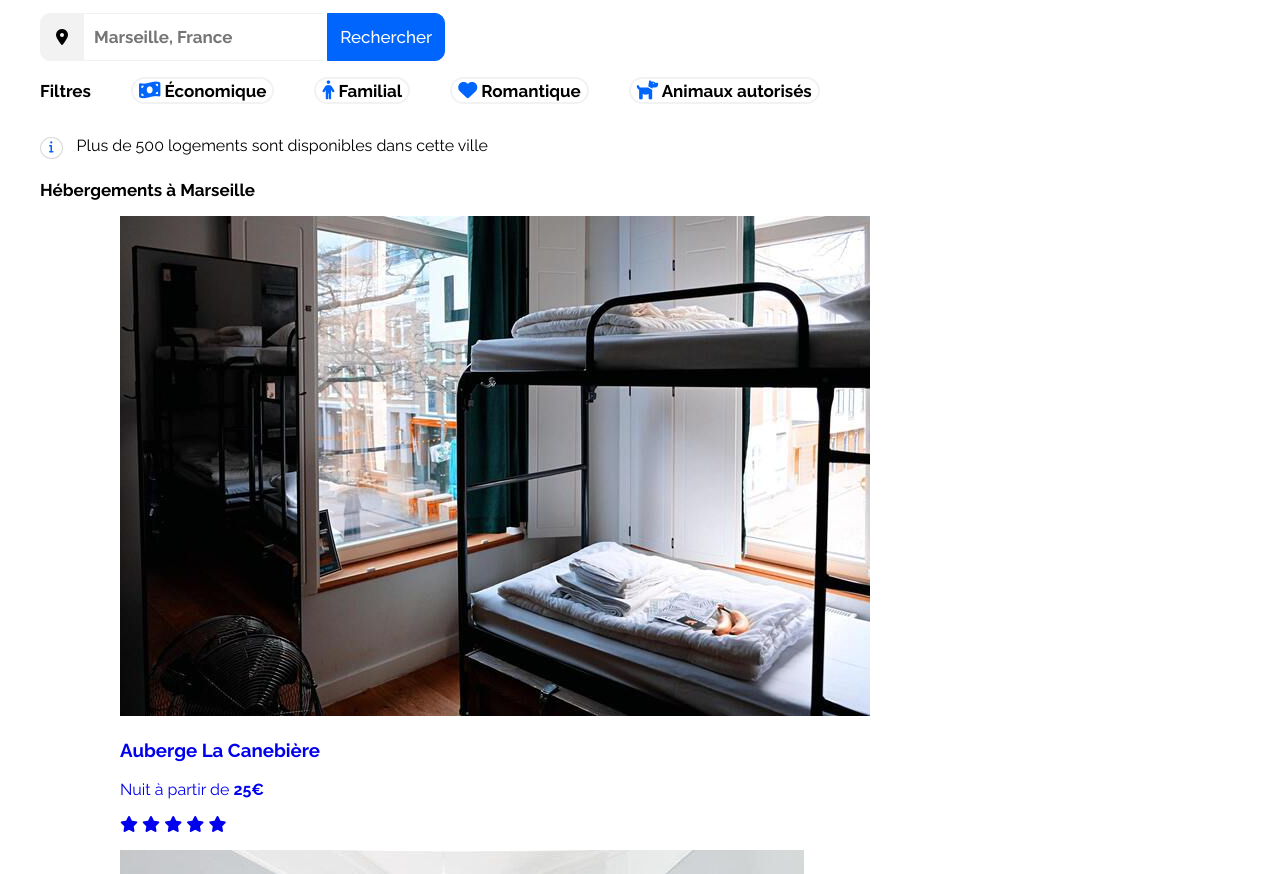
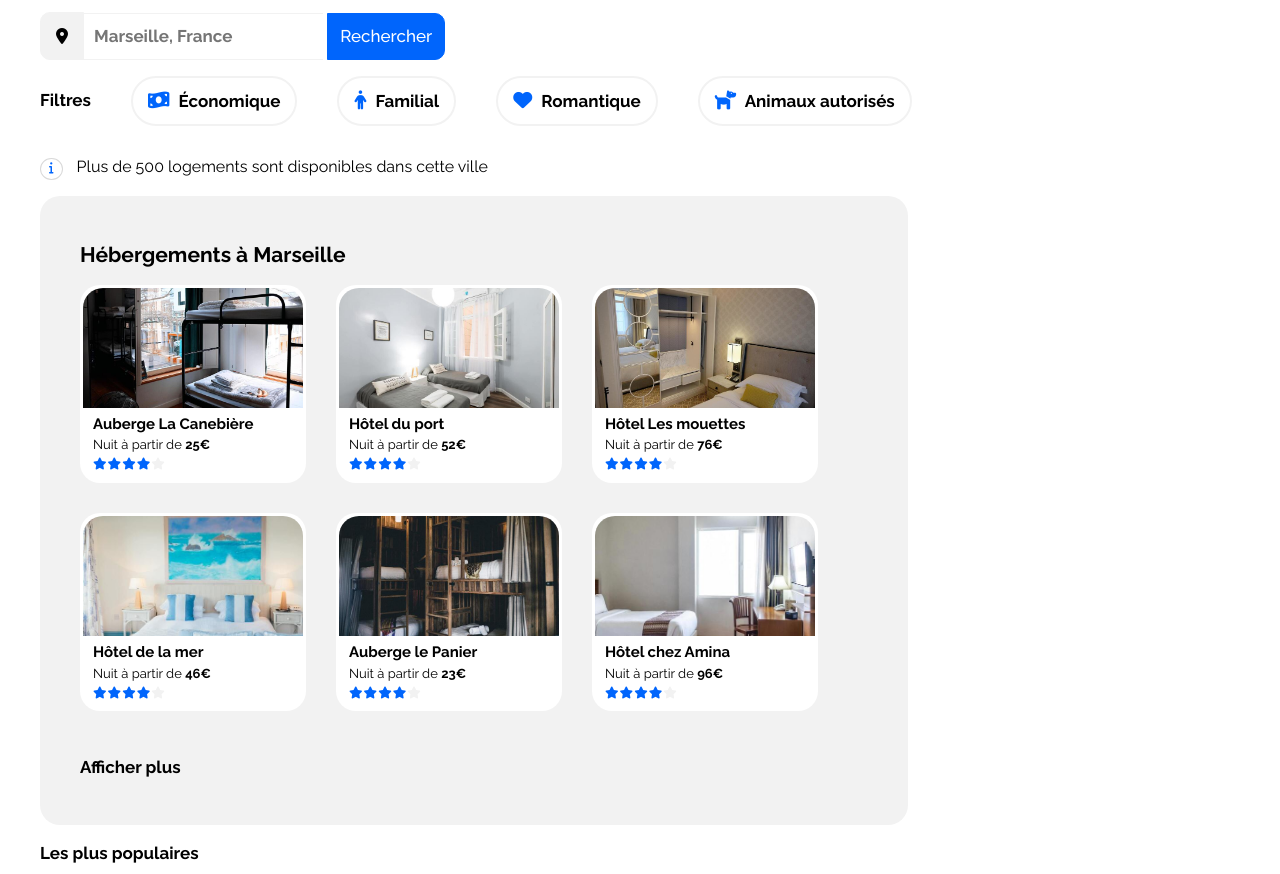
Before and after one commit to leoSleepsInCode/booki, a plain HTML site: page index.html in a window 1280 px wide. Shown: the part 181-1055 px from the top of the page. Drawn offline with nearby package versions, Linux system fonts and the light colour scheme.

Commit message:
Section Article

```diff
--- a/css/style.css
+++ b/css/style.css
@@ -1,4 +1,6 @@
 @import url('https://fonts.googleapis.com/css2?family=Raleway:wght@400;500;700&display=swap');
+/* @import url('https: //cdnjs.cloudflare.com/ajax/libs/font-awesome/6.2.1/css/all.min.css'); */
+@import url('https: //necolas.github.io/normalize.css/8.0.1/normalize.css');
 /* Mettre un import normalize */
 
 body {
@@ -16,19 +18,41 @@ nav {
     justify-content: space-between;
 }
 
+article {
+    background-color: #f2f2f2;
+    border-radius: 20px ;
+    padding-top: 25px;
+    padding-bottom: 30px;
+    max-width: 70%;
+}
+
+h1 {
+    font-size: 22px;
+    font-weight: bolder;
+    padding-top: 25px;
+}
+
 h2 {
     font-size: 17px;
     padding-top: 5px;
 }
 
-#hebergements,
-#activites {
+.hebergements,
+.activites {
     padding-left: 30px;
     padding-right: 30px;
+    padding-top: 47px;
     color: black;
 }
 
-#hebergements:hover {
+.hebergements:hover,
+.activites:hover {
+    color: #0065fc;
+    border-top: 2px solid #0065fc;
+}
+
+.hebergements:focus,
+.activites:focus {
     color: #0065fc;
     border-top: 2px solid #0065fc;
 }
@@ -46,12 +70,6 @@ h2 {
 
 a:link {
     text-decoration: none;
-}
-
-h1 {
-    font-size: 22px;
-    font-weight: bolder;
-    padding-top: 25px;
 }
 
 .sous-titre-h1 {
@@ -98,6 +116,9 @@ i.fa-magnifying-glass {
     display: none;
 }
 
+.titre-filtres {
+    padding-top: 17px;
+}
 
 .section-filtres,
 .liste-filtres {
@@ -110,6 +131,7 @@ i.fa-magnifying-glass {
 .fa-dog {
     color: #0065FC;
     font-size: 19px;
+    padding-right: 5px;
 }
 
 .filtres {
@@ -120,6 +142,15 @@ i.fa-magnifying-glass {
     border: 2px solid #f2f2f2;
     border-radius: 30px;
     margin-right: 40px;
+    padding: 12px 15px;
+}
+
+.filtres:hover {
+    background-color : hsl(216, 100%, 94%);
+}
+
+.filtres:focus {
+    background-color: hsl(216, 100%, 94%);
 }
 
 .fa-info {
@@ -133,3 +164,69 @@ i.fa-magnifying-glass {
     border-radius: 50%;
     margin-right: 10px;
 }
+
+.titre-hebergements {
+    font-size: 21px;
+    margin-left: 40px;
+}
+
+.div-hebergements {
+    display: flex;
+}
+
+.carte-hebergements {
+    background-color: #FFFFFF;
+    border-radius: 20px ;
+    margin-right: 30px;
+    margin-bottom: 30px;
+    width : 220px;
+    padding: 3px;
+ }
+
+ .carte-hebergements figure {
+    margin: 0;
+    padding-bottom: 8px;
+ }
+
+.carte-hebergements h3 {
+    font-size: 15px;
+    margin-top: 0;
+    padding-top: 4px;
+    color: #000000;
+    padding-left: 10px;
+}
+
+.carte-hebergements p {
+    font-size: 13px;
+    margin-top: -10px;
+    color: #000000;
+    padding-left: 10px;
+}
+
+.img-hebergements {
+    width: 100%;
+    height: 120px;
+    object-fit: cover;
+    border-radius: 20px 20px 0 0 ;
+}
+
+.etoiles-hebergements {
+    margin-top: -8px;
+    font-size: 12px;
+    color: #0065fc;
+    padding-left: 10px;
+}
+
+.etoiles-hebergements i {
+    margin-right : -2px;
+}
+
+.last-star {
+    color:#f2f2f2;
+}
+
+.p-hebergements {
+    margin-left: 40px;
+    font-weight: 600;
+    font-size: 17px;
+}
--- a/index.html
+++ b/index.html
@@ -17,10 +17,10 @@
             <img src="images/logo/Booki@3x.png" alt="logo booki" class="logo">
             <ul class="nav-links">
                 <li>
-                    <a href="#" id="hebergements">Hébergements</a>
+                    <a href="#" class="hebergements" >Hébergements</a>
                 </li>
                 <li>
-                    <a href="#" id="activites">Activités</a>
+                    <a href="#" class="activites">Activités</a>
                 </li>
             </ul>
         </nav>
@@ -37,7 +37,7 @@
                 <i class="fa-solid fa-magnifying-glass"></i>
             </form>
             <section class="section-filtres">
-                <h2>Filtres</h2>
+                <h2 class="titre-filtres">Filtres</h2>
                <ul class="liste-filtres">
                 <li>
                     <button class="filtres">
@@ -72,135 +72,134 @@
 
         <main>
             <article>
-                <h2>Hébergements à Marseille</h2>
-                    <ul>
-                        <li>
+                <h2 class="titre-hebergements">Hébergements à Marseille</h2>
+                    <ul class="liste-hebergements">
+                        <div class="div-hebergements">
+                            <li class="carte-hebergements">
                                 <a href="#">
                                     <figure>
-                                    <img src="images/hebergements/4_small/marcus-loke-WQJvWU_HZFo-unsplash.jpg"  alt="photo d'une chambre avec lits superposés" >
+                                        <img src="images/hebergements/4_small/marcus-loke-WQJvWU_HZFo-unsplash.jpg" class="img-hebergements" alt="photo d'une chambre avec lits superposés" >
                                         <figcaption>
                                         <h3>Auberge La Canebière</h3>
                                             <p>
                                                 Nuit à partir de <b>25€</b>
                                             </p>
-                                        <div>
+                                            <div class="etoiles-hebergements">
                                                 <i class="fa-solid fa-star"></i>
                                                 <i class="fa-solid fa-star"></i>
                                                 <i class="fa-solid fa-star"></i>
                                                 <i class="fa-solid fa-star"></i>
-                                            <i class="fa-solid fa-star"></i>
+                                                <i class="fa-solid fa-star last-star"></i>
                                             </div>
                                         </figcaption>
                                     </figure>
                                 </a>
                             </li>
-                        <li>
+                            <li class="carte-hebergements">
                                 <a href="#">
                                     <figure>
-                                    <img src="images/hebergements/4_small/fred-kleber-gTbaxaVLvsg-unsplash.jpg" alt="photo d'une chambre avec lits jumeaux">
+                                        <img src="images/hebergements/4_small/fred-kleber-gTbaxaVLvsg-unsplash.jpg" class="img-hebergements" alt="photo d'une chambre avec lits jumeaux">
                                         <figcaption>
                                         <h3>Hôtel du port</h3>
                                             <p>
                                                 Nuit à partir de <b>52€</b>
                                             </p>
-                                        <div>
+                                            <div class="etoiles-hebergements">
                                                 <i class="fa-solid fa-star"></i>
                                                 <i class="fa-solid fa-star"></i>
                                                 <i class="fa-solid fa-star"></i>
                                                 <i class="fa-solid fa-star"></i>
-                                            <i class="fa-solid fa-star"></i>
+                                                <i class="fa-solid fa-star last-star"></i>
                                             </div>
                                         </figcaption>
                                     </figure>
                                 </a>
-
                             </li>
-                        <li>
+                            <li class="carte-hebergements">
                                 <a href="#">
                                     <figure>
-                                    <img src="images/hebergements/4_small/reisetopia-B8WIgxA_PFU-unsplash.jpg" alt="photo d'une chambre avec un lit une place">
+                                        <img src="images/hebergements/4_small/reisetopia-B8WIgxA_PFU-unsplash.jpg" class="img-hebergements" alt="photo d'une chambre avec un lit une place">
                                         <figcaption>
                                         <h3>Hôtel Les mouettes</h3>
                                             <p>
                                                 Nuit à partir de <b>76€</b>
                                             </p>
-                                        <div>
+                                            <div class="etoiles-hebergements">
                                                 <i class="fa-solid fa-star"></i>
                                                 <i class="fa-solid fa-star"></i>
                                                 <i class="fa-solid fa-star"></i>
                                                 <i class="fa-solid fa-star"></i>
-                                            <i class="fa-solid fa-star"></i>
+                                                <i class="fa-solid fa-star last-star"></i>
                                             </div>
                                         </figcaption>
                                     </figure>
                                 </a>
-
                             </li>
-                        <li>
+                        </div>
+                        <div class="div-hebergements">
+                            <li class="carte-hebergements">
                                 <a href="#">
                                     <figure>
-                                    <img src="images/hebergements/4_small/annie-spratt-Eg1qcIitAuA-unsplash.jpg" alt="photo d'une chambre avec un double lit">
+                                        <img src="images/hebergements/4_small/annie-spratt-Eg1qcIitAuA-unsplash.jpg" class="img-hebergements" alt="photo d'une chambre avec un double lit">
                                         <figcaption>
                                         <h3>Hôtel de la mer</h3>
                                             <p>
                                                 Nuit à partir de <b>46€</b>
                                             </p>
-                                        <div>
+                                            <div class="etoiles-hebergements">
                                                 <i class="fa-solid fa-star"></i>
                                                 <i class="fa-solid fa-star"></i>
                                                 <i class="fa-solid fa-star"></i>
                                                 <i class="fa-solid fa-star"></i>
-                                            <i class="fa-solid fa-star"></i>
+                                                <i class="fa-solid fa-star last-star"></i>
                                             </div>
                                         </figcaption>
                                     </figure>
                                 </a>
-
                             </li>
-                        <li>
+                            <li class="carte-hebergements">
                                 <a href="#">
                                     <figure>
-                                    <img src="images/hebergements/4_small/nicate-lee-kT-ZyaiwBe0-unsplash.jpg" alt="photo d'une chambre de dortoirs en bois">
+                                        <img src="images/hebergements/4_small/nicate-lee-kT-ZyaiwBe0-unsplash.jpg" class="img-hebergements" alt="photo d'une chambre de dortoirs en bois">
                                         <figcaption>
                                         <h3>Auberge le Panier</h3>
                                             <p>
                                                 Nuit à partir de <b>23€</b>
                                             </p>
-                                        <div>
+                                            <div class="etoiles-hebergements">
                                                 <i class="fa-solid fa-star"></i>
                                                 <i class="fa-solid fa-star"></i>
                                                 <i class="fa-solid fa-star"></i>
                                                 <i class="fa-solid fa-star"></i>
-                                            <i class="fa-solid fa-star"></i>
+                                                <i class="fa-solid fa-star last-star"></i>
                                             </div>
                                         </figcaption>
                                     </figure>
                                 </a>
-
                             </li>
-                        <li>
+                            <li class="carte-hebergements">
                                 <a href="#">
                                     <figure>
-                                    <img src="images/hebergements/4_small/febrian-zakaria-M6S1WvfW68A-unsplash.jpg" alt="photo d'une chambre lumineuse avec bureau">
+                                        <img src="images/hebergements/4_small/febrian-zakaria-M6S1WvfW68A-unsplash.jpg" class="img-hebergements"  alt="photo d'une chambre lumineuse avec bureau">
                                         <figcaption>
                                         <h3>Hôtel chez Amina</h3>
                                             <p>
                                                 Nuit à partir de <b>96€</b>
                                             </p>
-                                        <div>
+                                            <div class="etoiles-hebergements">
                                                 <i class="fa-solid fa-star"></i>
                                                 <i class="fa-solid fa-star"></i>
                                                 <i class="fa-solid fa-star"></i>
                                                 <i class="fa-solid fa-star"></i>
-                                            <i class="fa-solid fa-star"></i>
+                                                <i class="fa-solid fa-star last-star"></i>
                                             </div>
                                         </figcaption>
                                     </figure>
                                 </a>
-
                             </li>
+                        </div>
                     </ul>
-                    <p>Afficher plus</p>
+                    <p class="p-hebergements">Afficher plus</p>
             </article>
             <section>
                 <h2>Les plus populaires</h2>
```
Lines whose indentation alone changed are shown as unchanged.
